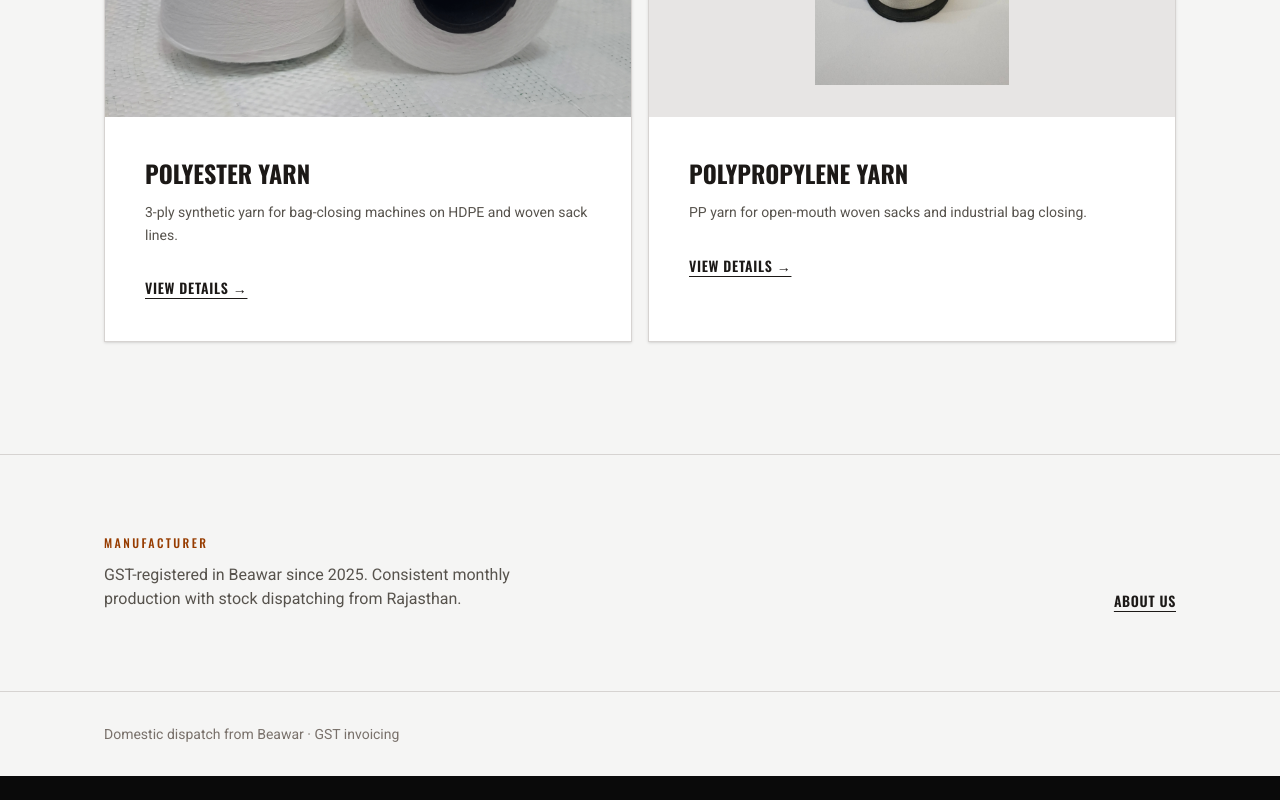
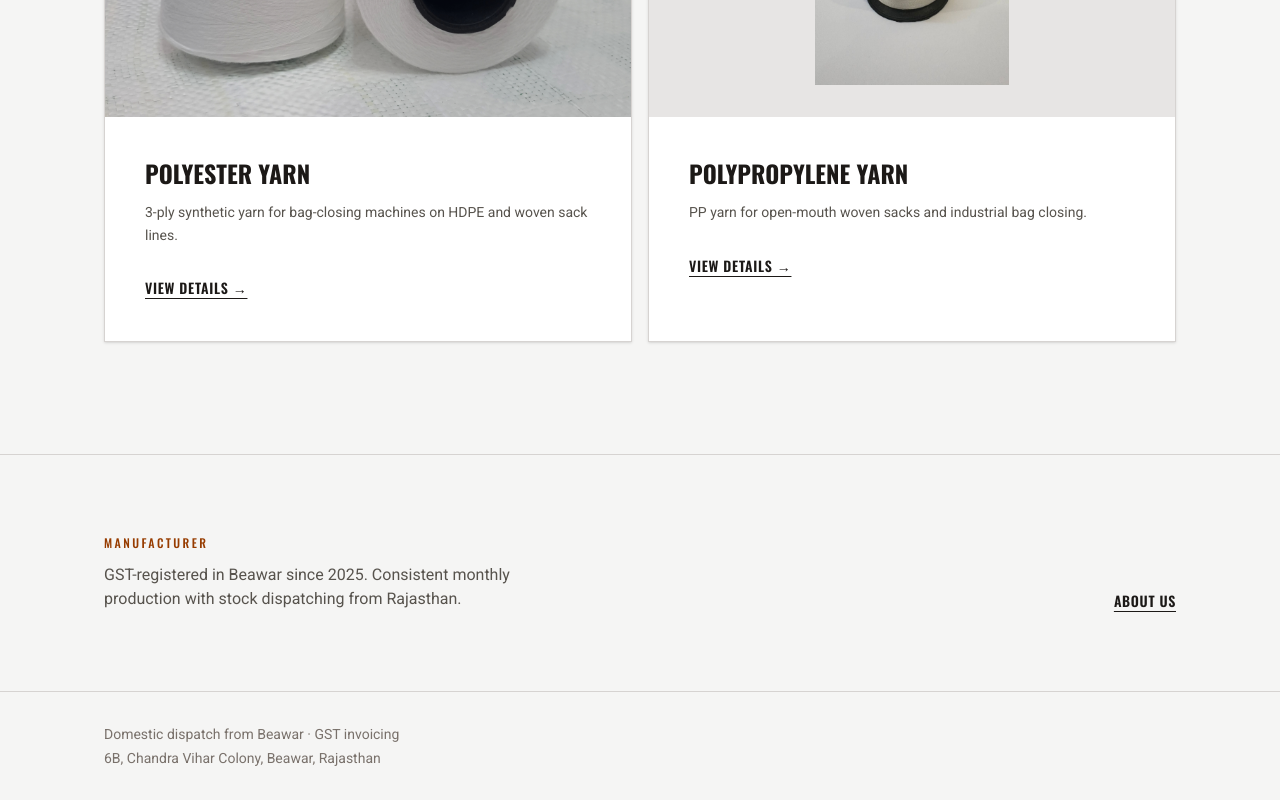
Before and after one commit to giriraajtextiles/giriraaj-textiles, a Next.js app: page /demo in a window 1280 px wide. Shown: the part 1275-2075 px from the top of the page. Before the commit the page ends 2051 px from the top, so only its background shows below. Built offline with nearby package versions, Linux system fonts and the light colour scheme.

Commit message:
feat(contact): link the address to Google Maps

```diff
--- a/src/app/contact/page.tsx
+++ b/src/app/contact/page.tsx
@@ -1,6 +1,6 @@
 import type { Metadata } from "next";
 import { PageHeader, SiteChrome, display, shell } from "@/components/site/chrome";
-import { ADDRESS, PHONE_DISPLAY, TEL_HREF, WA_GENERAL } from "@/lib/site";
+import { ADDRESS, MAPS_HREF, PHONE_DISPLAY, TEL_HREF, WA_GENERAL } from "@/lib/site";
 
 export const metadata: Metadata = {
   title: "Enquire",
@@ -36,7 +36,16 @@ export default function ContactPage() {
             {PHONE_DISPLAY}
           </a>
         </p>
-        <p className="mt-4 text-sm text-white/60">{ADDRESS}</p>
+        <p className="mt-4 text-sm text-white/60">
+          <a
+            href={MAPS_HREF}
+            className="no-underline underline-offset-4 hover:underline"
+            target="_blank"
+            rel="noopener noreferrer"
+          >
+            {ADDRESS}
+          </a>
+        </p>
       </section>
     </SiteChrome>
   );
--- a/src/components/site/chrome.tsx
+++ b/src/components/site/chrome.tsx
@@ -1,4 +1,5 @@
 import Link from "next/link";
+import { ADDRESS, MAPS_HREF } from "@/lib/site";
 import { themes, type SiteTheme } from "@/lib/theme";
 
 const oswald = "font-[family-name:var(--font-oswald)]";
@@ -56,6 +57,16 @@ export function SiteChrome({
       <footer className={`border-t px-6 py-8 text-sm sm:px-10 ${t.footer}`}>
         <div className={shell}>
           <p className="m-0">Domestic dispatch from Beawar · GST invoicing</p>
+          <p className="m-0 mt-1">
+            <a
+              href={MAPS_HREF}
+              className="no-underline underline-offset-4 hover:underline"
+              target="_blank"
+              rel="noopener noreferrer"
+            >
+              {ADDRESS}
+            </a>
+          </p>
         </div>
       </footer>
     </div>
```
